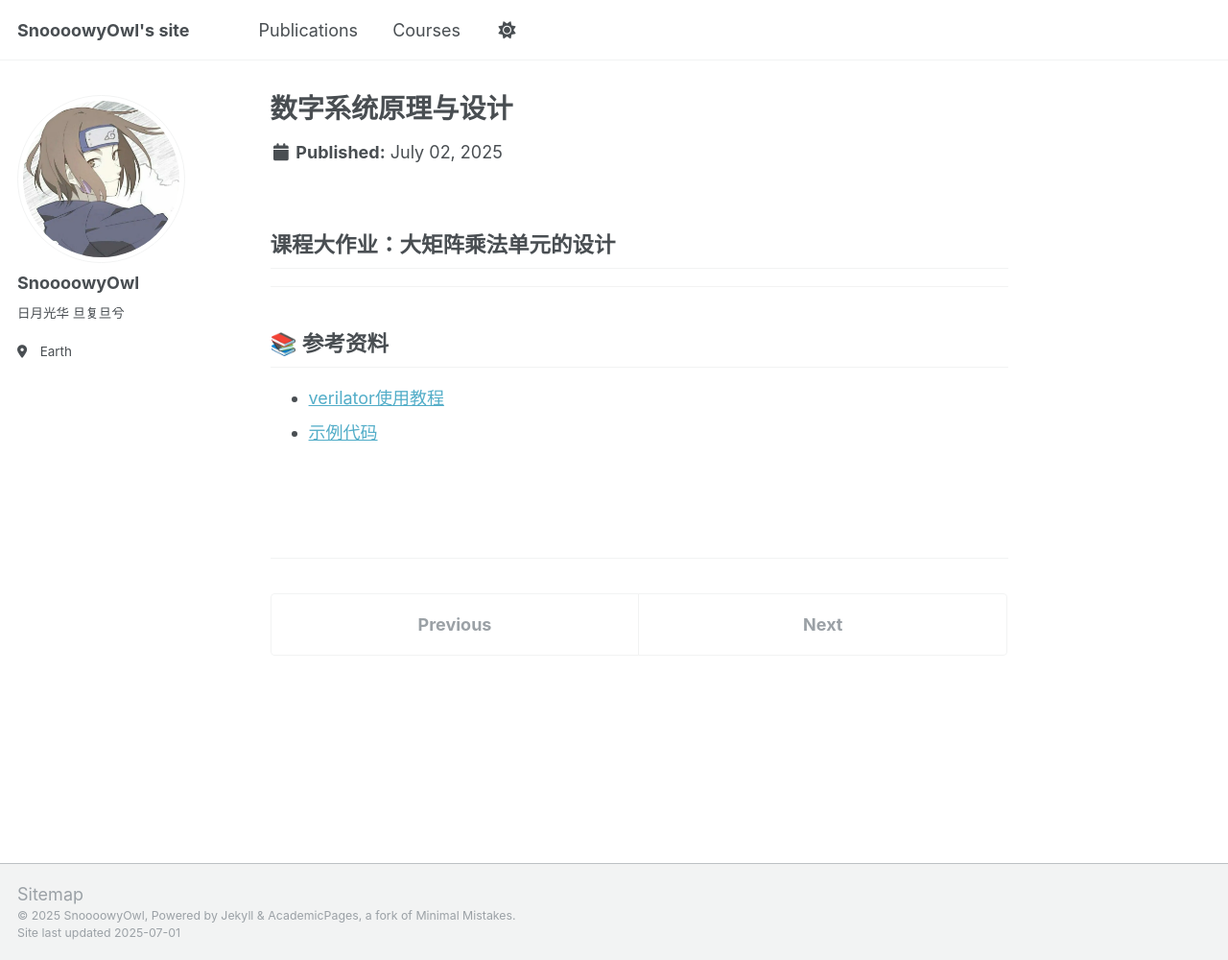
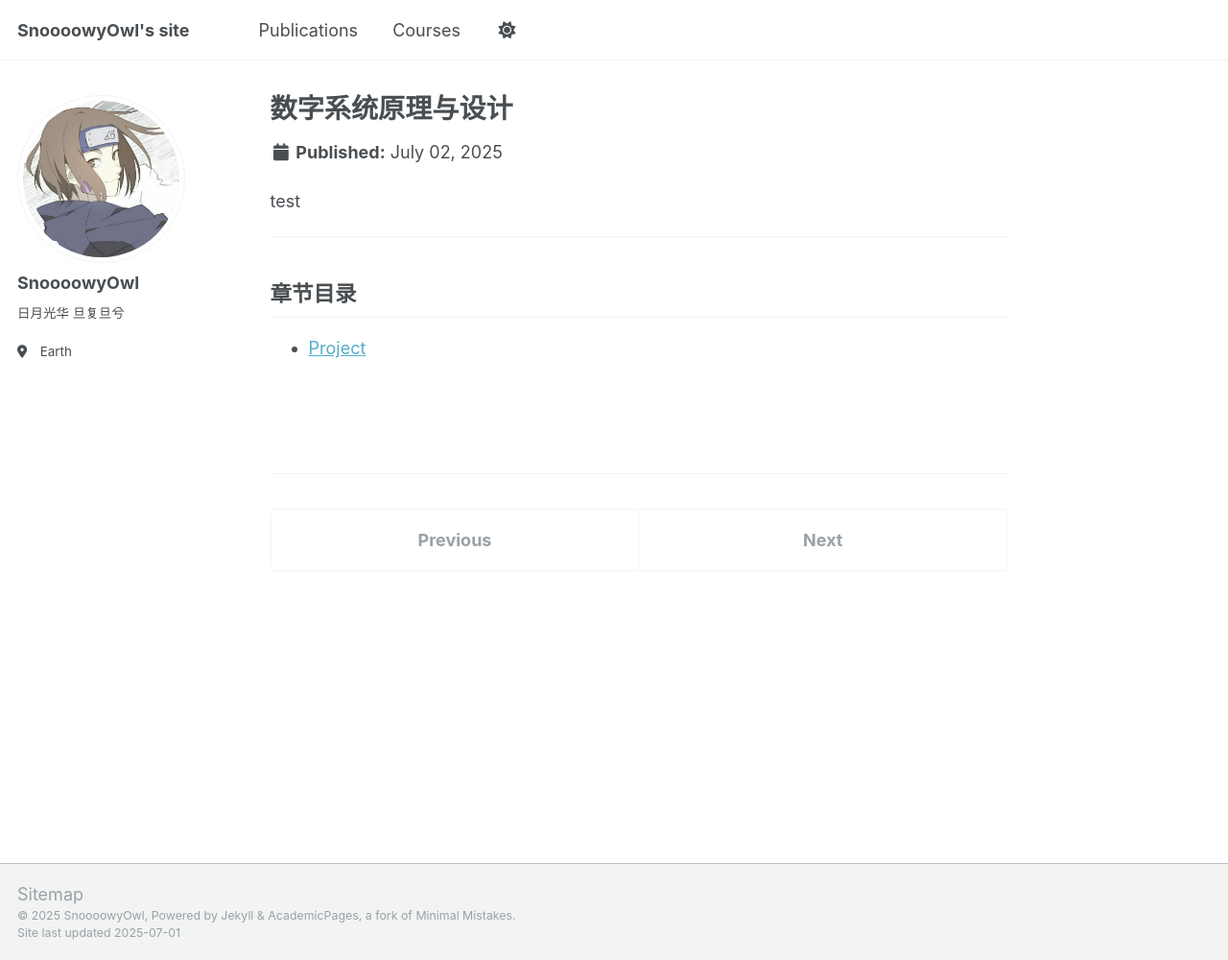
Before and after one commit to SnoooowyOwl/SnoooowyOwl.github.io, a Jekyll site: the page built from _courses/digital-design/digital-design.md, in a window 1280 px wide and 1000 px high. Shown: the whole window at 96% size. Built offline with Jekyll 4.4.1, drawn with Linux system fonts in a browser that asks for light colours; a script that is not in the unit is left out.

Commit message:
jump upadted

```diff
--- a/_courses/digital-design/digital-design.md
+++ b/_courses/digital-design/digital-design.md
@@ -9,14 +9,19 @@ classes: wide
 weight: 1
 ---
 
-## 课程大作业：大矩阵乘法单元的设计
+test
 
 ---
 
-## 📚 参考资料
+## 章节目录
 
-- [verilator使用教程](#)
-- [示例代码](#)
+<ul>
+  {% assign course_pages = site.courses | where: "parent", page.slug | sort: "date" %}
+  {% for page in course_pages %}
+    <li><a href="{{ page.url }}">{{ page.title }}</a></li>
+  {% endfor %}
+</ul>
+
 
 {% assign siblings = site.courses | where_exp: "item", "item.parent == nil" | sort: "weight" %}
 {% assign current_index = siblings | index_of: page %}
```
Also changed, not shown: _courses/digital-design/chapter1.md (renamed from _courses/computingSystem/chapter2.md, +3 -3 lines).
